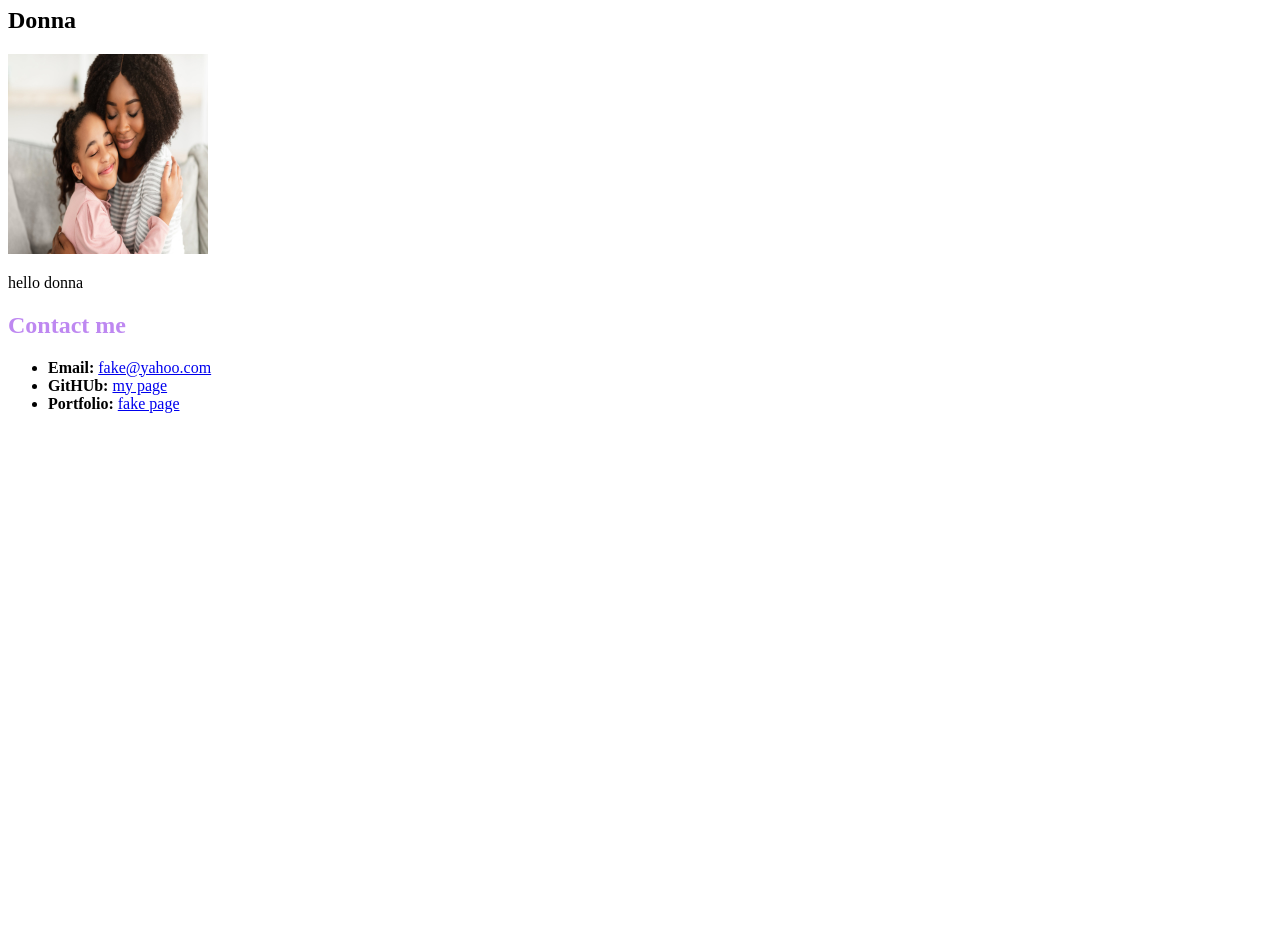
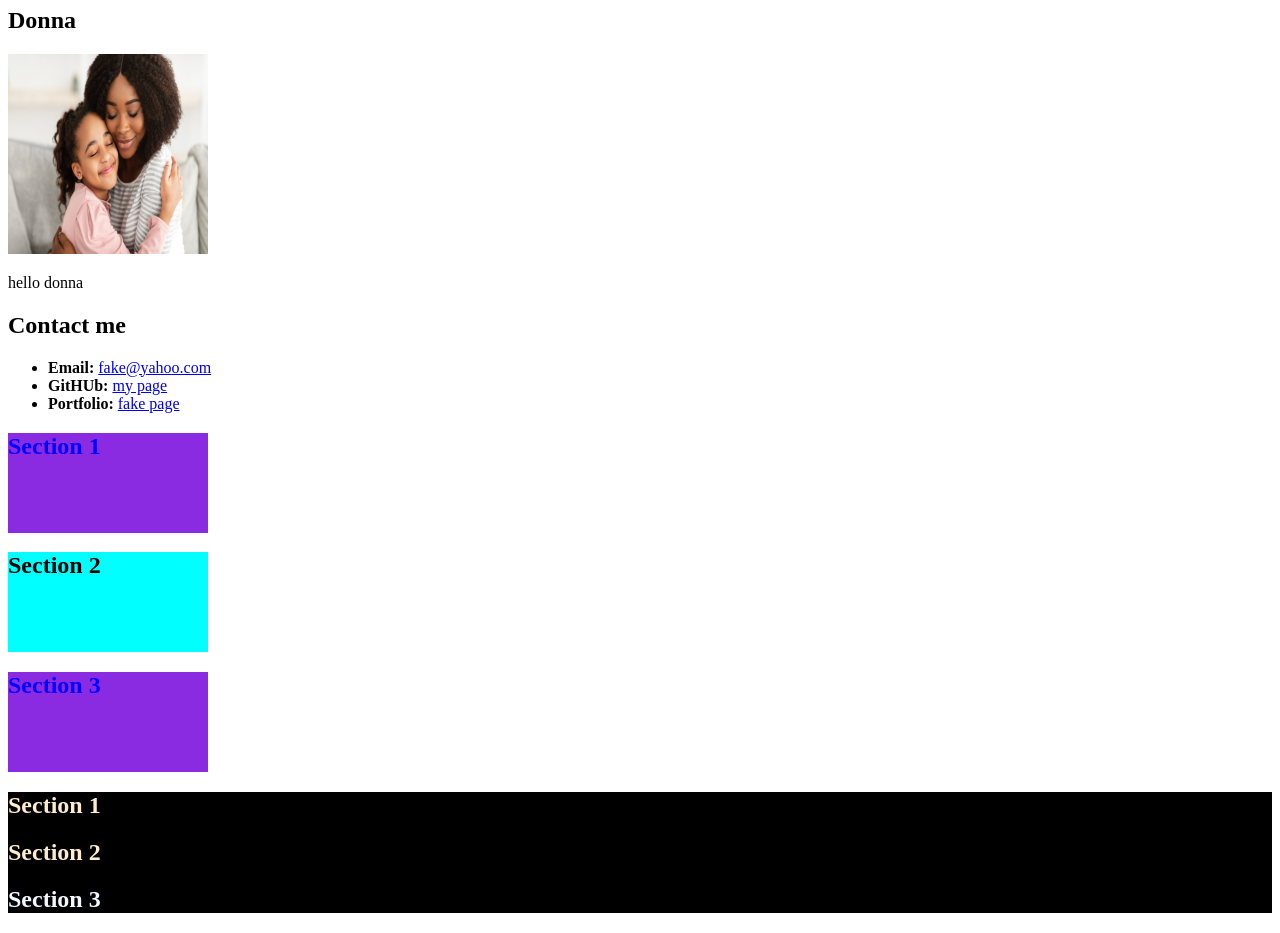
Before and after one commit to Sasharouzeau/modd, a plain HTML site: page index.html in a window 1280 px wide. Shown: the part 73-1006 px from the top of the page. Before the commit the page ends 800 px from the top, so only its background shows below. Drawn offline with Linux system fonts and the light colour scheme.

Commit message:
sections and containers

```diff
--- a/assets/style.css
+++ b/assets/style.css
@@ -1,3 +1,22 @@
-h1 {
-    color: rgb(190, 136, 241);
+.box {
+    height: 100px;
+    width: 200px;
 }
+.box-purple {
+    color: blue;
+    background-color: blueviolet;
+}
+.box-blue {
+    color: black;
+    background-color: aqua;
+}
+
+.container {
+    background-color: black;
+}
+#text1 {
+    color: blanchedalmond;
+}
+#text3 {
+    color: aliceblue;
+}
--- a/index.html
+++ b/index.html
@@ -10,7 +10,7 @@
     <header>
         <h1>Your mom</h1>
     </header>
-    <section>
+    <section class="lesson">
         <h2>Donna</h2>
         <img src="../modd/assets/mom.jpg" alt="black mom" height="200" width="200">
         <p> hello donna</p>
@@ -20,12 +20,36 @@
     <section>
         <h1>Contact me</h1>
         <ul>
-            <li><strong>Email:</strong> <a href="#"> fake@yahoo.com</a></li>
-            <li><strong>GitHUb:</strong> <a href="#"> my page</a></li>
-            <li><strong>Portfolio:</strong> <a href="#"> fake page</a></li>
+            <li id="email"><strong>Email:</strong> <a href="#"> fake@yahoo.com</a></li>
+            <li id="github"><strong>GitHUb:</strong> <a href="#"> my page</a></li>
+            <li id="Portfolio"><strong>Portfolio:</strong> <a href="#"> fake page</a></li>
         </ul>
 
     </section>
 
+    <section class="box box-purple">
+        <h1>Section 1</h1>
+    </section>
+
+    <section class="box box-blue">
+        <h1>Section 2</h1>
+    </section>
+
+    <section class="box box-purple">
+        <h1>Section 3</h1>
+    </section>
+
+    <div class="container">
+        <section>
+            <h1 id="text1">Section 1</h1>
+        </section>
+        <section>
+            <h1 id="text1">Section 2</h1>
+        </section>
+        <section>
+            <h1 id="text3">Section 3</h1>
+        </section>
+    </div>
+
 </body>
 </html>
```
